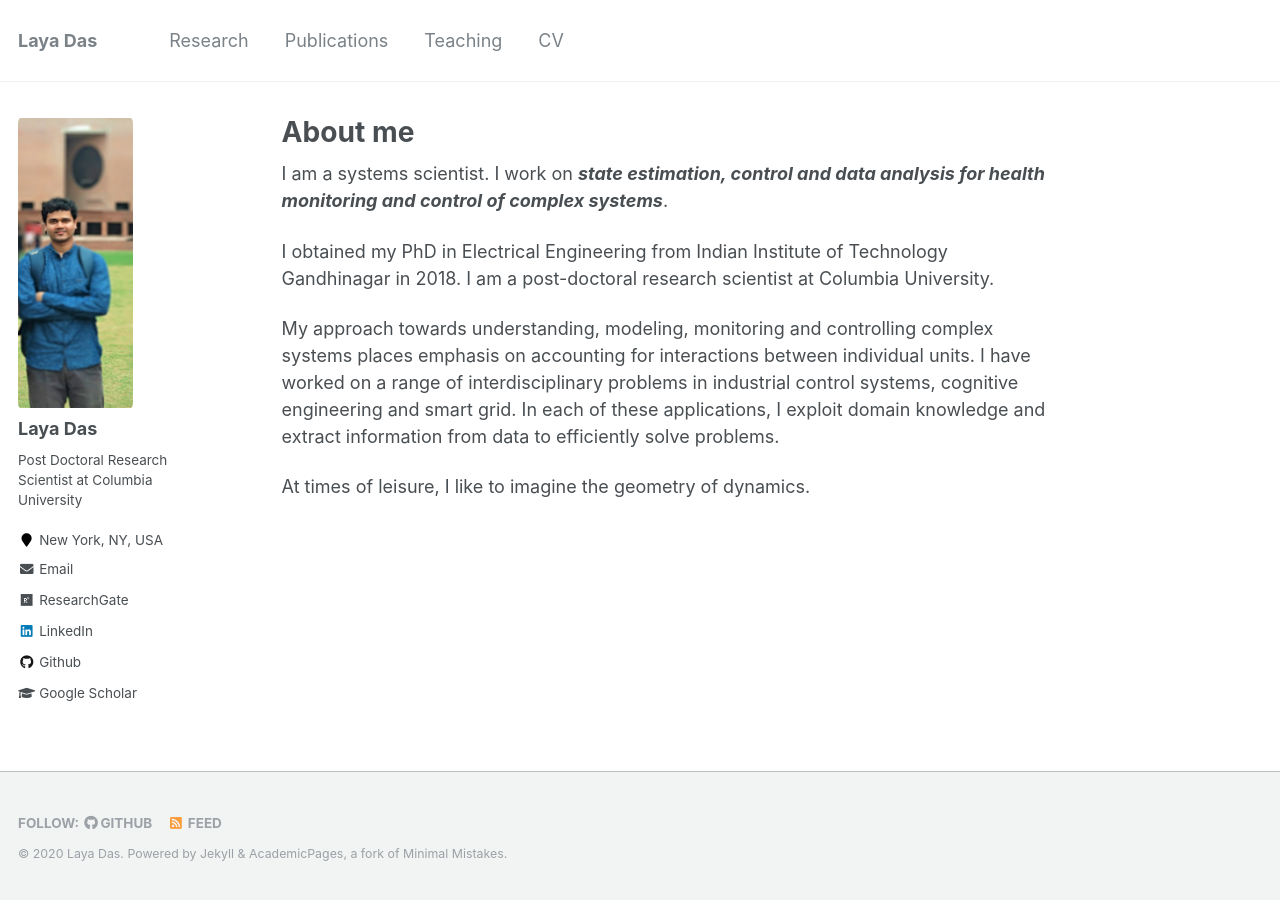
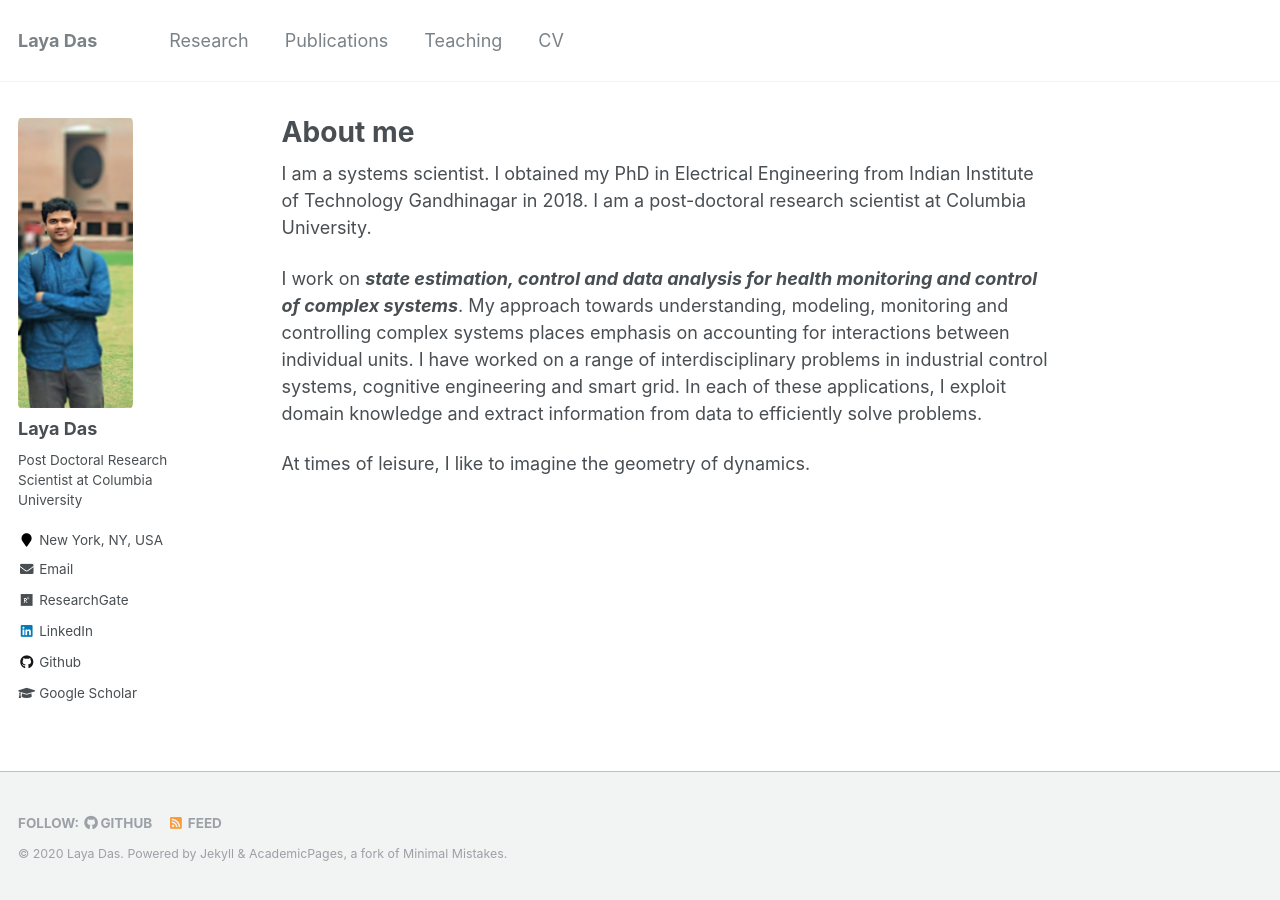
Before and after one commit to layadas/layadas.github.io, a Jekyll site: the page built from _pages/about.md, in a window 1280 px wide. Built offline with Jekyll 4.4.1, drawn with Linux system fonts in a browser that asks for light colours.

```diff
--- a/_pages/about.md
+++ b/_pages/about.md
@@ -8,10 +8,10 @@ redirect_from:
   - /about.html
 ---
 
-I am a systems scientist. I work on ***state estimation, control and data analysis for health monitoring and control of complex systems***.
+I am a systems scientist. I obtained my PhD in Electrical Engineering from Indian Institute of Technology Gandhinagar in 2018. I am a post-doctoral research scientist at Columbia
+University.
 
-I obtained my PhD in Electrical Engineering from Indian Institute of Technology Gandhinagar in 2018. I am a post-doctoral research scientist at Columbia University.
-
+I work on ***state estimation, control and data analysis for health monitoring and control of complex systems***.
 My approach towards understanding, modeling, monitoring and controlling complex systems places emphasis on accounting for interactions between individual units. I have worked on a
 range of interdisciplinary problems in industrial control systems, cognitive engineering and smart grid. In each of these applications, I exploit domain knowledge and extract
 information from data to efficiently solve problems.
```
